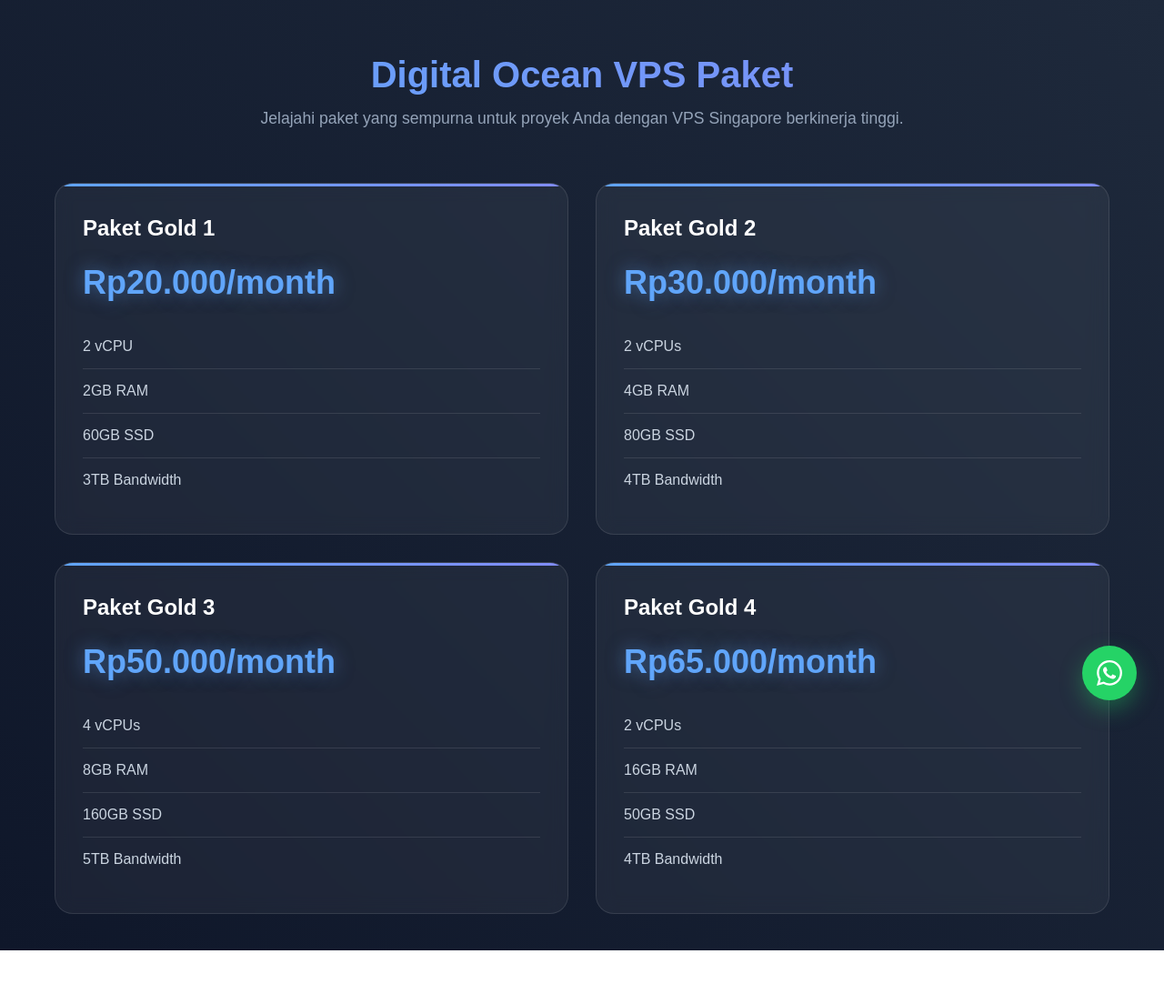
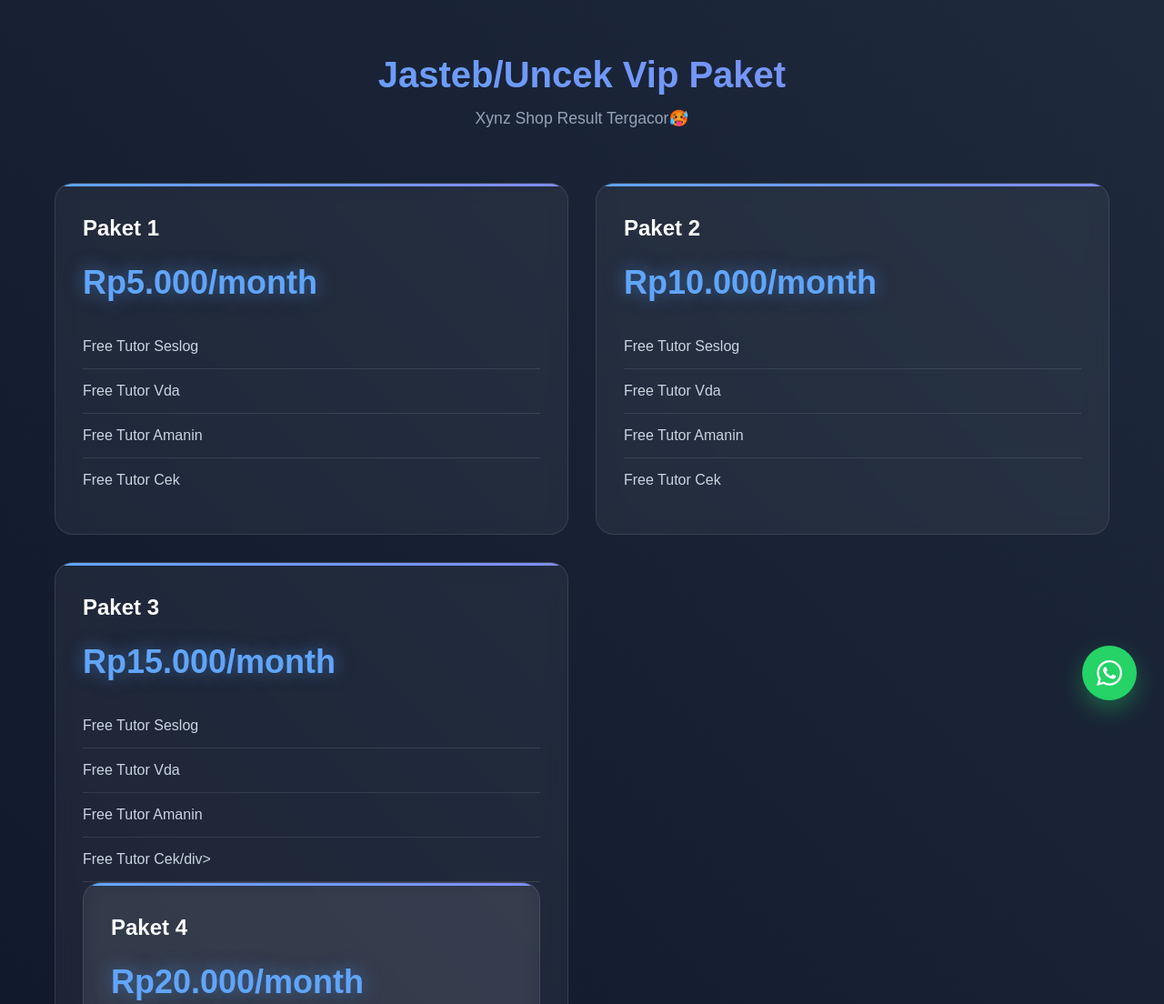
Before and after one commit to Xynz-str/Xynz-str, a plain HTML site: page index.html in a window 1280 px wide. Shown: the top 1104 px of the page at 91% size. Before the commit the page ends 1045 px from the top, so only its background shows below. Drawn offline with Linux system fonts and the light colour scheme.

Commit message:
Update index.html

```diff
--- a/index.html
+++ b/index.html
@@ -197,45 +197,45 @@
 </head>
 <body>
     <div class="header">
-        <h1>Digital Ocean VPS Paket</h1>
-        <p>Jelajahi paket yang sempurna untuk proyek Anda dengan VPS Singapore berkinerja tinggi.</p>
+        <h1>Jasteb/Uncek Vip Paket</h1>
+        <p>Xynz Shop Result Tergacor🥵</p>
     </div>
 
     <div class="pricing-container">
         <div class="pricing-card">
-            <div class="package-name">Paket Gold 1</div>
-            <div class="price">Rp20.000/month</div>
-            <div class="feature">2 vCPU</div>
-            <div class="feature">2GB RAM</div>
-            <div class="feature">60GB SSD</div>
-            <div class="feature">3TB Bandwidth</div>
+            <div class="package-name">Paket 1</div>
+            <div class="price">Rp5.000/month</div>
+            <div class="feature">Free Tutor Seslog</div>
+            <div class="feature">Free Tutor Vda</div>
+            <div class="feature">Free Tutor Amanin</div>
+            <div class="feature">Free Tutor Cek</div>
         </div>
 
         <div class="pricing-card">
-            <div class="package-name">Paket Gold 2</div>
-            <div class="price">Rp30.000/month</div>
-            <div class="feature">2 vCPUs</div>
-            <div class="feature">4GB RAM</div>
-            <div class="feature">80GB SSD</div>
-            <div class="feature">4TB Bandwidth</div>
+            <div class="package-name">Paket 2</div>
+            <div class="price">Rp10.000/month</div>
+            <div class="feature">Free Tutor Seslog</div>
+            <div class="feature">Free Tutor Vda</div>
+            <div class="feature">Free Tutor Amanin</div>
+            <div class="feature">Free Tutor Cek</div>
         </div>
 
         <div class="pricing-card">
-            <div class="package-name">Paket Gold 3</div>
-            <div class="price">Rp50.000/month</div>
-            <div class="feature">4 vCPUs</div>
-            <div class="feature">8GB RAM</div>
-            <div class="feature">160GB SSD</div>
-            <div class="feature">5TB Bandwidth</div>
+            <div class="package-name">Paket 3</div>
+            <div class="price">Rp15.000/month</div>
+            <div class="feature">Free Tutor Seslog</div>
+            <div class="feature">Free Tutor Vda</div>
+            <div class="feature">Free Tutor Amanin</div>
+            <div class="feature">Free Tutor Cek/div>
         </div>
 
         <div class="pricing-card">
-            <div class="package-name">Paket Gold 4</div>
-            <div class="price">Rp65.000/month</div>
-            <div class="feature">2 vCPUs</div>
-            <div class="feature">16GB RAM</div>
-            <div class="feature">50GB SSD</div>
-            <div class="feature">4TB Bandwidth</div>
+            <div class="package-name">Paket 4</div>
+            <div class="price">Rp20.000/month</div>
+            <div class="feature">Free Tutor Seslog</div>
+            <div class="feature">Free Tutor Vda</div>
+            <div class="feature">Free Tutor Amanin</div>
+            <div class="feature">Free Tutor Cek</div>
         </div>
     </div>
 
```
